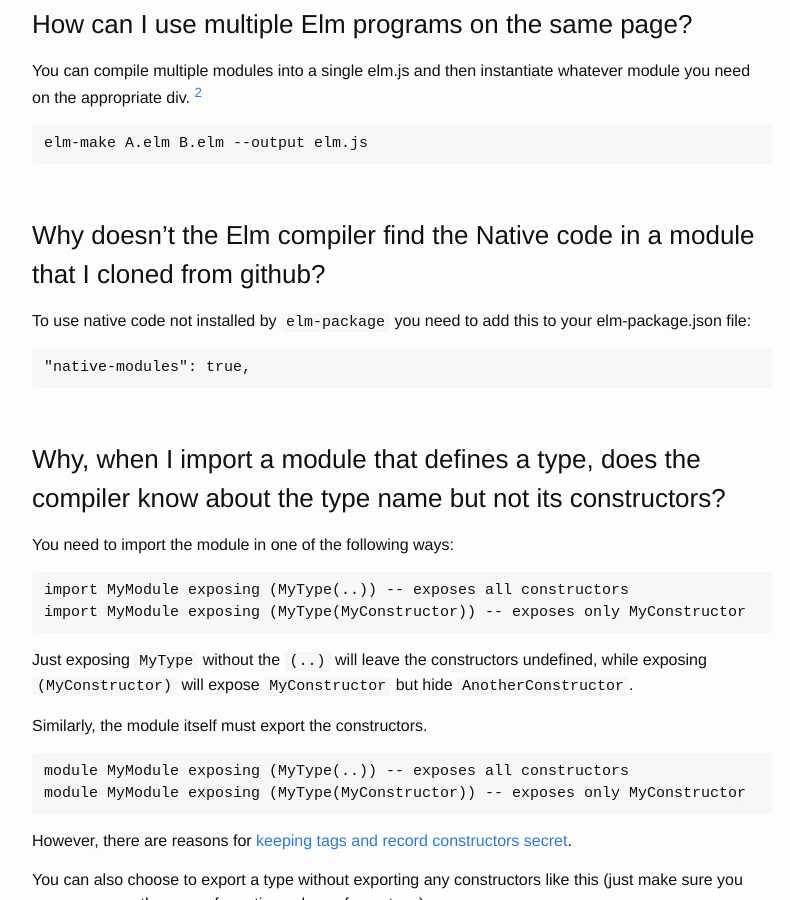
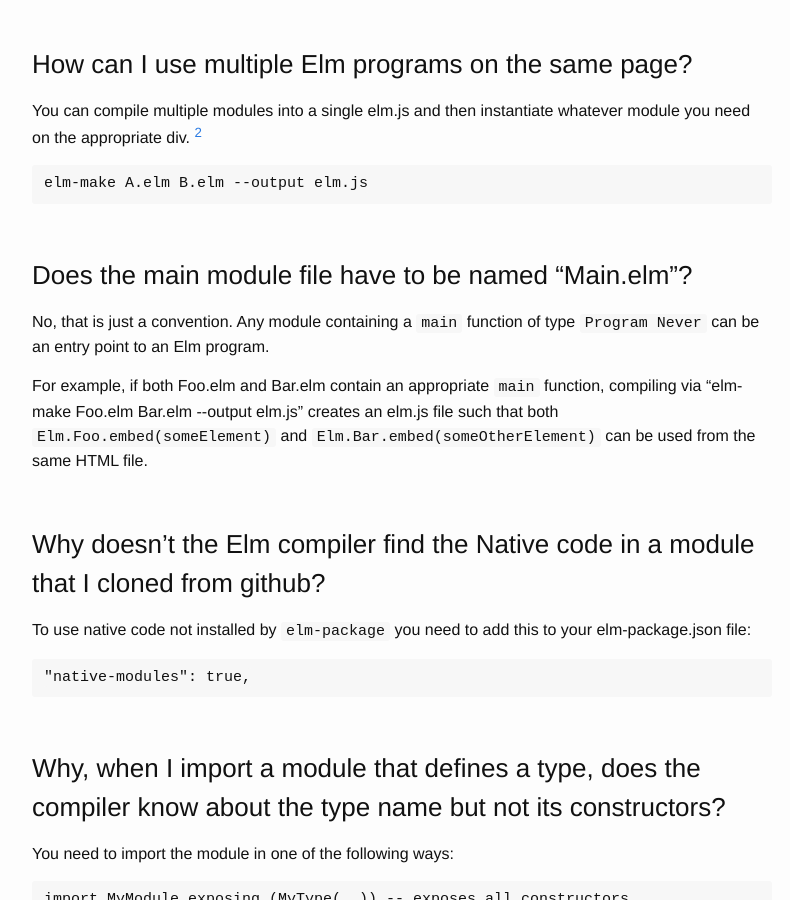
Before and after one commit to gunnarahlberg/elm-faq, a Jekyll site: the page built from index.md, in a window 1280 px wide and 900 px high, scrolled down 4170 px. Shown: the whole window, without its empty margins (238-1028 px from the left). Built offline with Jekyll 4.4.1, drawn with Linux system fonts in a browser that asks for light colours; some of the changed text lies outside the part shown.

Commit message:
main module name

```diff
--- a/index.md
+++ b/index.md
@@ -135,6 +135,15 @@
 [^multipleModules]: Use of multiple main modules in one application is discussed [here](https://groups.google.com/d/msg/elm-discuss/eEJgNnl99ps/keWXnn1KCwAJ).
 
 
+### Does the main module file have to be named "Main.elm"?
+
+No, that is just a convention. Any module containing a `main` function of type `Program Never` can be an entry point to an Elm program.
+
+For example, if both Foo.elm and Bar.elm contain an appropriate `main` function,
+compiling via "elm-make Foo.elm Bar.elm \-\-output elm.js" creates an elm.js file
+such that both `Elm.Foo.embed(someElement)` and
+`Elm.Bar.embed(someOtherElement)` can be used from the same HTML file.
+
 
 ### Why doesn't the Elm compiler find the Native code in a module that I cloned from github?
 
```
